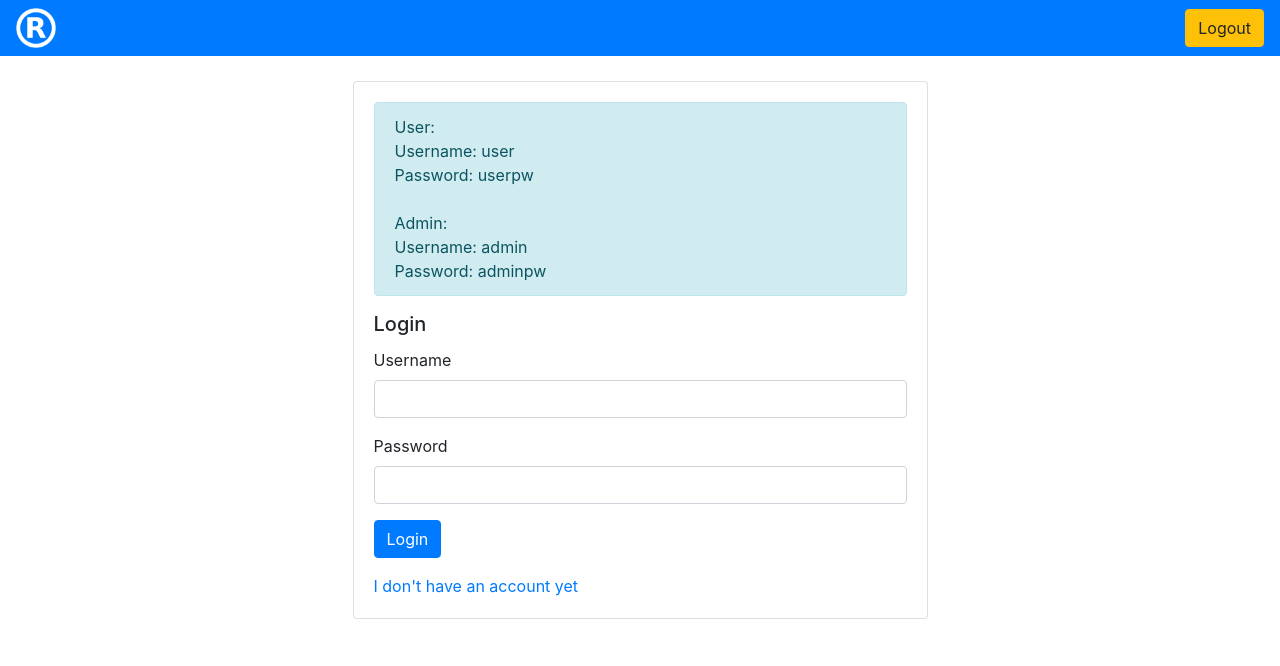
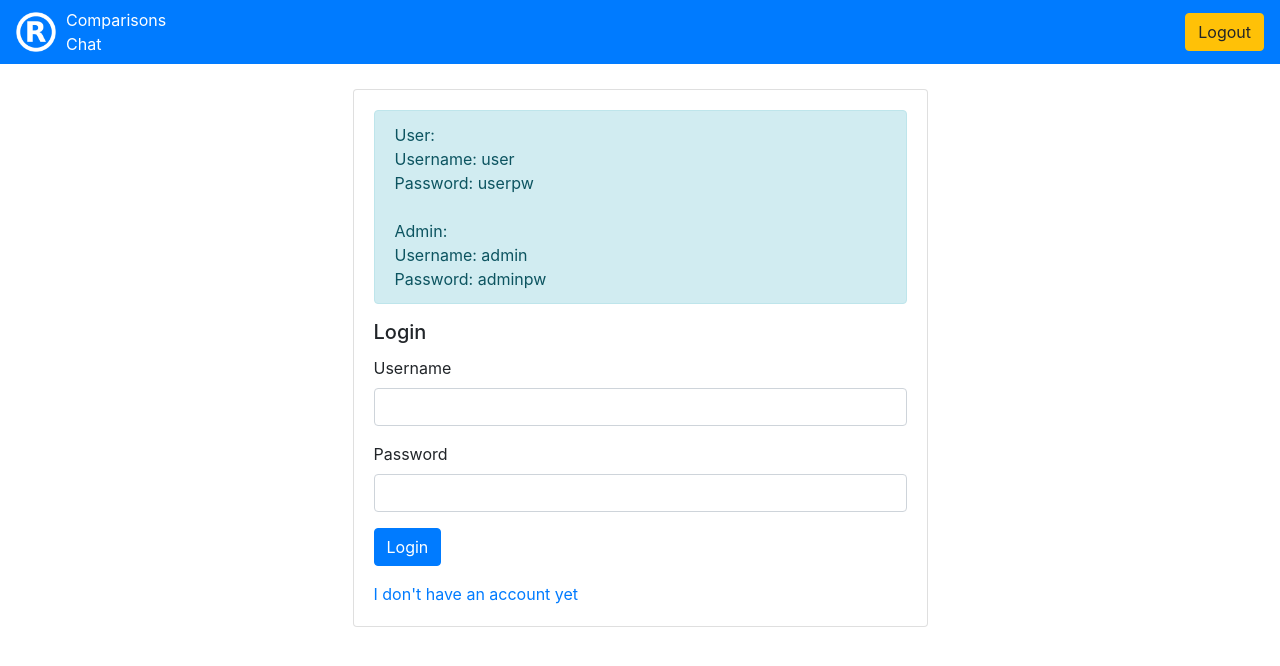
Before and after one commit to RandyvanPoppel/RatherAppWebApp, an Angular app: page /login in a window 1280 px wide. Shown: the top 666 px of the page. Built offline with nearby package versions, Linux system fonts and the light colour scheme.

Commit message:
Added links to headerbar

```diff
--- a/src/app/app.component.html
+++ b/src/app/app.component.html
@@ -8,6 +8,10 @@
 <header>
   <nav class="navbar navbar-expand navbar-dark bg-custom">
     <a class="nav-item nav-link no-padding" routerLink="/"><img id="app_logo" src="assets/img/logo.png"></a>
+    <div class="nav-links">
+      <a class="nav-item nav-link no-padding" routerLink="/">Comparisons</a>
+      <a class="nav-item nav-link no-padding" routerLink="/chat">Chat</a>
+    </div>
     <div class="navbar-nav ml-auto">
       <button (click)="logOut()" class="btn btn-warning">Logout</button>
     </div>
--- a/src/styles.css
+++ b/src/styles.css
@@ -32,3 +32,11 @@
 .card {
   width: 100%;
 }
+
+.nav-links {
+  margin-left: 10px;
+}
+
+.nav-links a, .nav-links a:hover {
+  color: white;
+}
```
Also changed, not shown: src/app/comparison/comparison.component.html (+0 -8 lines).
